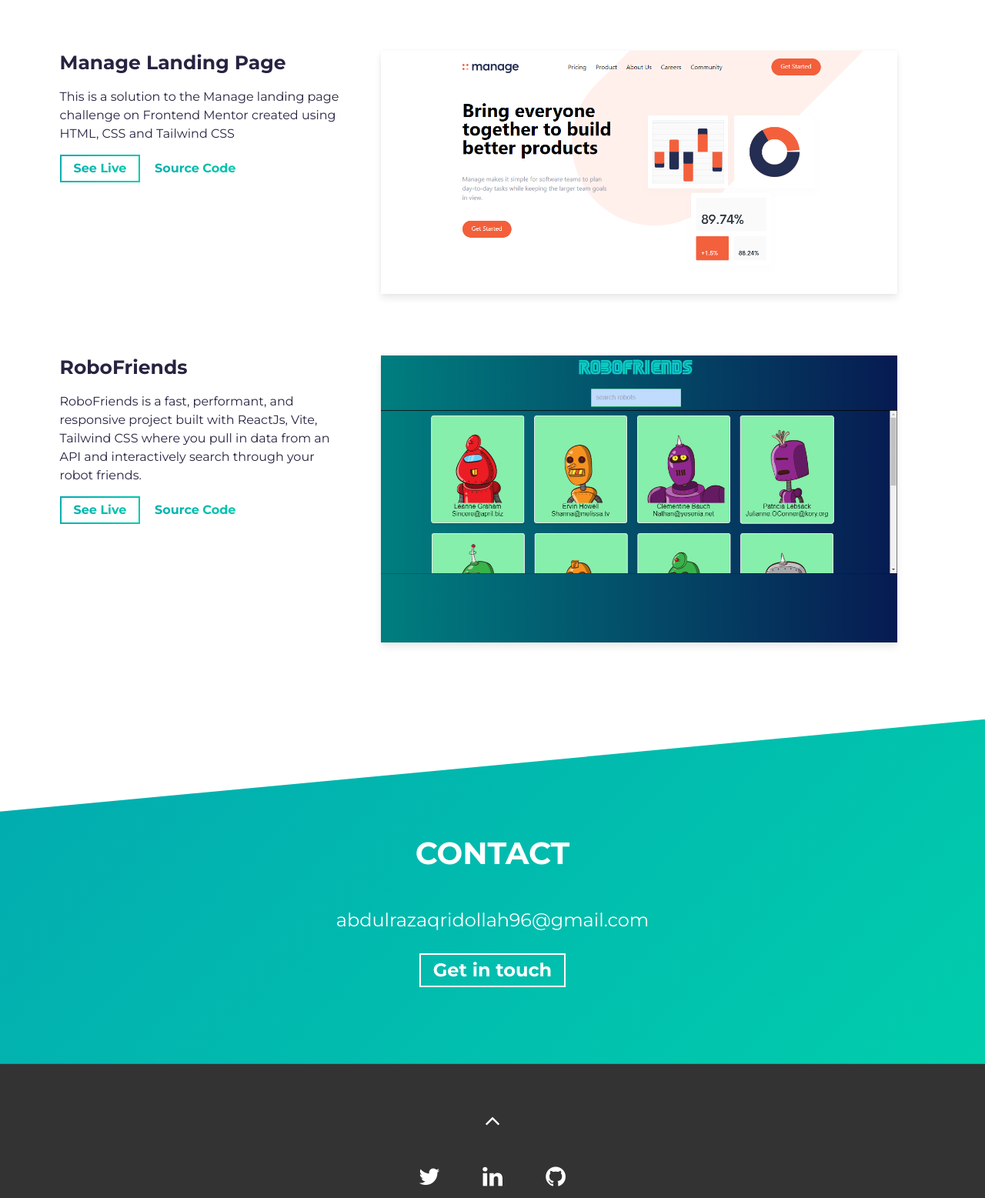
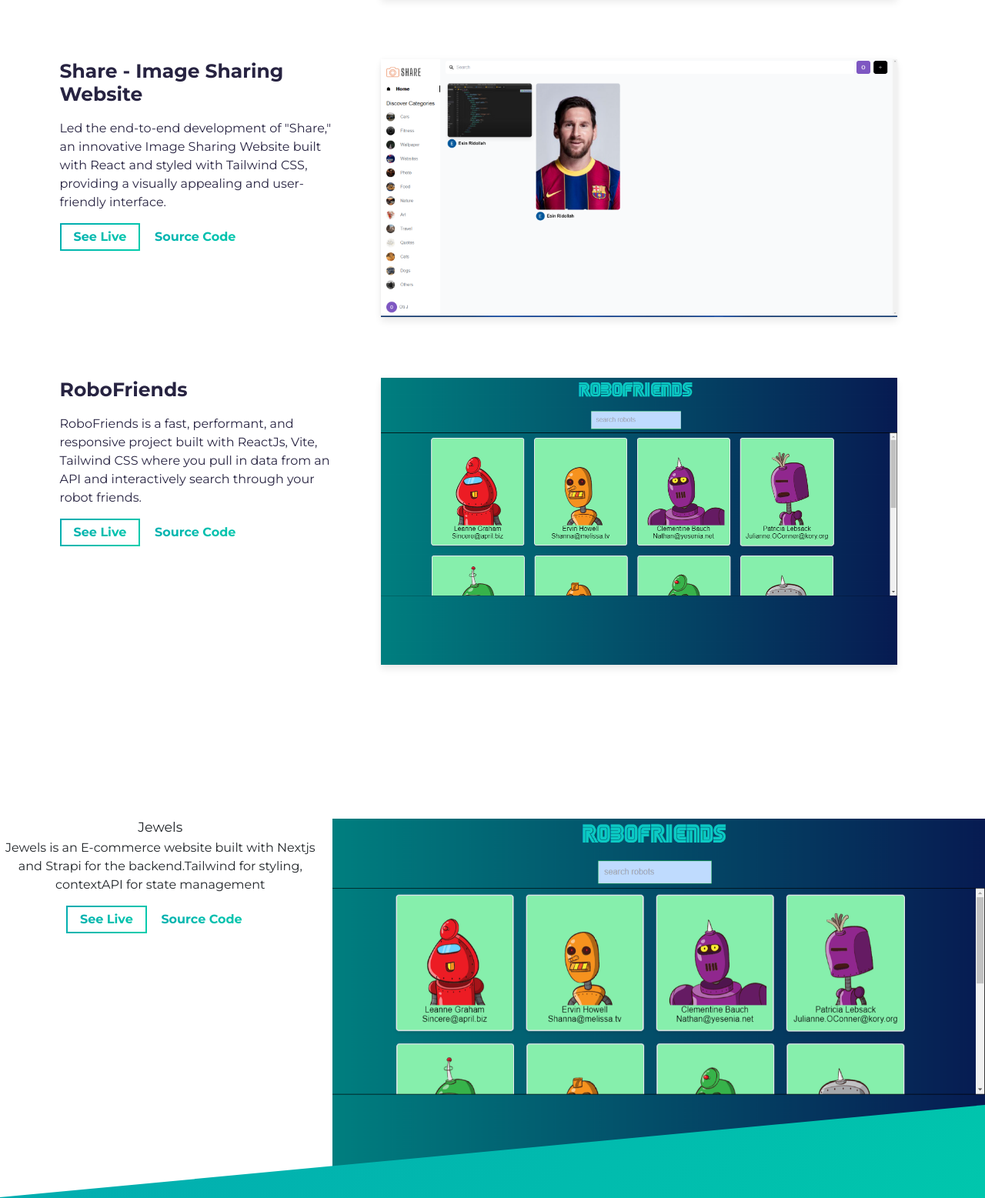
Before and after one commit to Esinnation/my_portfolio, a website built with Parcel: page src/index.html in a window 1280 px wide. Shown: the part 1952-3509 px from the top of the page at 77% size. Built offline with nearby package versions, Linux system fonts and the light colour scheme.

Commit message:
Update index.html

```diff
--- a/src/index.html
+++ b/src/index.html
@@ -102,17 +102,19 @@
           <div class="row">
             <div class="col-lg-4 col-sm-12">
               <div class="project-wrapper__text load-hidden">
-                <h3 class="project-wrapper__text-title">Online Course Website</h3>
+                <h3 class="project-wrapper__text-title">Esinnation Gadgets- Online Store</h3>
                 <div>
                   <p class="mb-4">
-                    Constructed a Tailwind-based landing page for an online learning school, achieving 100% responsiveness on all devices.
+                    Created and launched a cutting-edge Gadget Ecomerce OnlineStore using NextJs and Tailwind CSS providing users with a seamless shopping experience on desktop
+and mobile devices resulting in a 30% increase in user engagement.
+
                   </p>
                 </div>
                 <a
                   rel="noreferrer"
                   target="_blank"
                   class="cta-btn cta-btn--hero"
-                  href="https://esinnation.github.io/Online-Learning-Platform"
+                  href="https://ecommerce-sanity-silk.vercel.app/"
                 >
                   See Live
                 </a>
@@ -120,7 +122,7 @@
                   rel="noreferrer"
                   target="_blank"
                   class="cta-btn text-color-main"
-                  href="https://github.com/Esinnation/Online-Learning-Platform"
+                  href="https://github.com/Esinnation/Esinnation_Gadgets"
                 >
                   Source Code
                 </a>
@@ -128,7 +130,7 @@
             </div>
             <div class="col-lg-8 col-sm-12">
               <div class="project-wrapper__image load-hidden">
-                <a rel="noreferrer" href="https://esinnation.github.io/Online-Learning-Platform" target="_blank">
+                <a rel="noreferrer" href="https://ecommerce-sanity-silk.vercel.app/" target="_blank">
                   <div
                     data-tilt
                     data-tilt-max="4"
@@ -139,7 +141,7 @@
                     <img
                       alt="Project Image"
                       class="img-fluid"
-                      src="assets/Online-Learning.png"
+                      src="assets/ecommerce.png"
                     />
                   </div>
                 </a>
@@ -152,17 +154,19 @@
           <div class="row">
             <div class="col-lg-4 col-sm-12">
               <div class="project-wrapper__text load-hidden">
-                <h3 class="project-wrapper__text-title">Manage Landing Page</h3>
+                <h3 class="project-wrapper__text-title">Share - Image Sharing Website</h3>
                 <div>
                   <p class="mb-4">
-                    This is a solution to the Manage landing page challenge on Frontend Mentor created using HTML, CSS and Tailwind CSS
+                    Led the end-to-end development of "Share," an innovative Image Sharing Website built with
+React and styled with Tailwind CSS, providing a visually appealing and user-friendly interface.
+
                   </p>
                 </div>
                 <a
                   rel="noreferrer"
                   target="_blank"
                   class="cta-btn cta-btn--hero"
-                  href="https://esinnation.github.io/Manage-Landing-Page/"
+                  href="https://sharenation.netlify.app/"
                 >
                   See Live
                 </a>
@@ -170,7 +174,7 @@
                   rel="noreferrer"
                   target="_blank"
                   class="cta-btn text-color-main"
-                  href="https://github.com/Esinnation/Manage-Landing-Page"
+                  href="https://github.com/Esinnation/Share"
                 >
                   Source Code
                 </a>
@@ -178,7 +182,7 @@
             </div>
             <div class="col-lg-8 col-sm-12">
               <div class="project-wrapper__image load-hidden">
-                <a rel="noreferrer" href="https://esinnation.github.io/Manage-Landing-Page/" target="_blank">
+                <a rel="noreferrer" href="https://sharenation.netlify.app/" target="_blank">
                   <div
                     data-tilt
                     data-tilt-max="4"
@@ -189,7 +193,7 @@
                     <img
                       alt="Project Image"
                       class="img-fluid"
-                      src="assets/Manage.png"
+                      src="assets/share.png"
                     />
                   </div>
                 </a>
@@ -229,6 +233,59 @@
             <div class="col-lg-8 col-sm-12">
               <div class="project-wrapper__image load-hidden">
                 <a rel="noreferrer" href="https://robo-friends-esinnation.vercel.app/" target="_blank">
+                  <div
+                    data-tilt
+                    data-tilt-max="4"
+                    data-tilt-glare="true"
+                    data-tilt-max-glare="0.5"
+                    class="thumbnail rounded js-tilt"
+                  >
+                    <img
+                      alt="Project Image"
+                      class="img-fluid"
+                      src="assets/RoboFriends.png"
+                    />
+                  </div>
+                </a>
+              </div>
+            </div>
+          </div>
+          <!-- /END Project -->
+        </div>
+      </div>
+    </section>
+
+     <!-- Notice: each .row is a project -->
+          <div class="row">
+            <div class="col-lg-4 col-sm-12">
+              <div class="project-wrapper__text load-hidden">
+                <h3 class="project-wrapper__text-title">Jewels</h3>
+                <div>
+                  <p class="mb-4">
+                   Jewels is an E-commerce website built with Nextjs and Strapi for the backend.Tailwind for styling, contextAPI for state management
+                  </p>
+                </div>
+                <a
+                  rel="noreferrer"
+                  target="_blank"
+                  class="cta-btn cta-btn--hero"
+                  href="https://jewels-sigma.vercel.app/"
+                >
+                  See Live
+                </a>
+                <a
+                  rel="noreferrer"
+                  target="_blank"
+                  class="cta-btn text-color-main"
+                  href="https://github.com/Esinnation/Jewels"
+                >
+                  Source Code
+                </a>
+              </div>
+            </div>
+            <div class="col-lg-8 col-sm-12">
+              <div class="project-wrapper__image load-hidden">
+                <a rel="noreferrer" href="https://jewels-sigma.vercel.app/" target="_blank">
                   <div
                     data-tilt
                     data-tilt-max="4"
```
